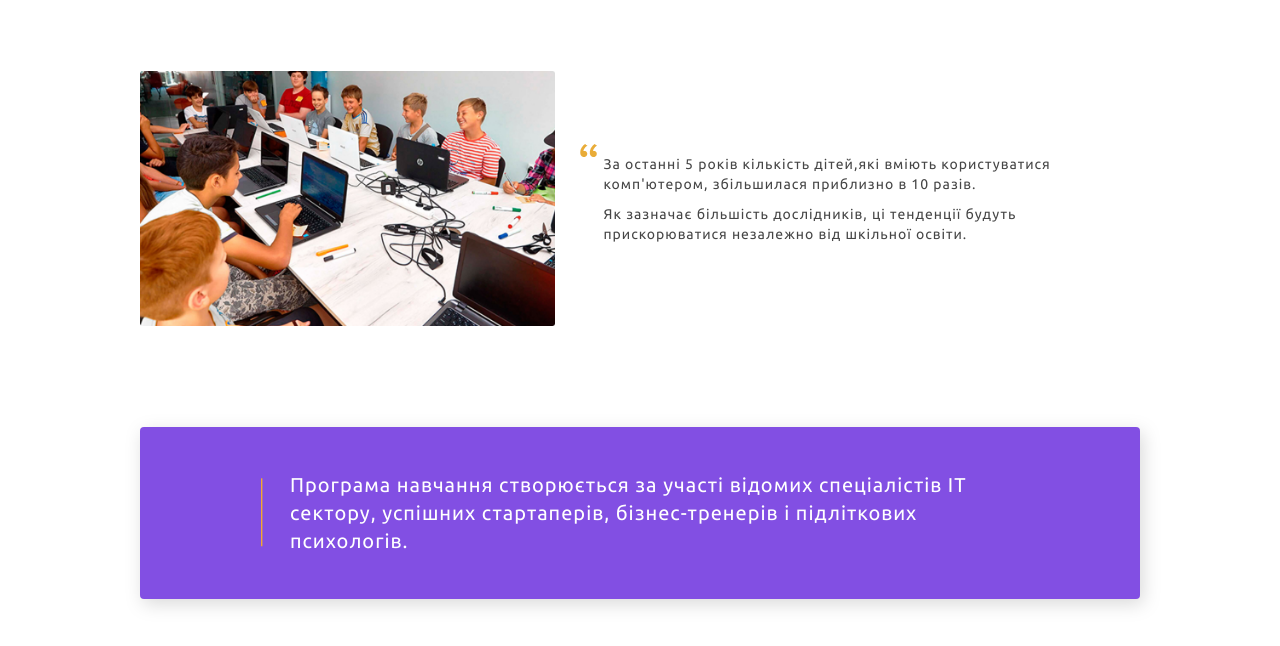
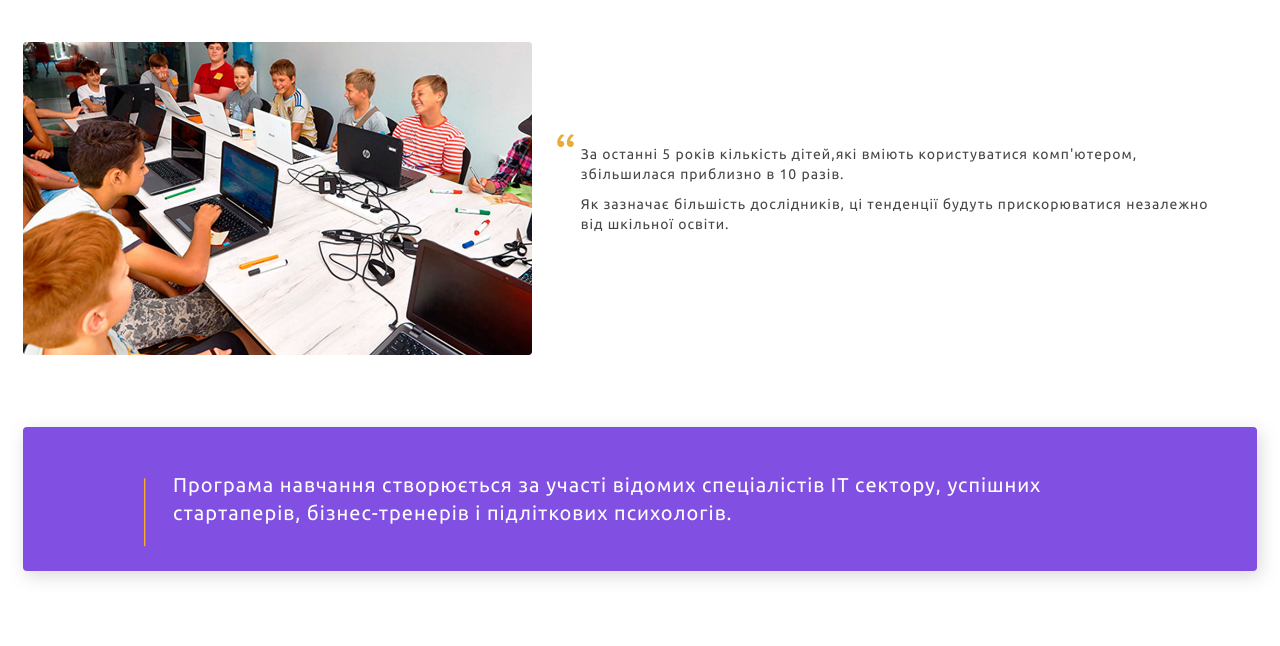
Before and after one commit to Yuliia-ui/literate-telegram, a plain HTML site: page index.html in a window 1280 px wide. Drawn offline with Linux system fonts and the light colour scheme.

Commit message:
Add changed

```diff
--- a/css/style.css
+++ b/css/style.css
@@ -20,7 +20,7 @@ body {
 }
 
 .container {
-  max-width: 1340px;
+  max-width: 280px;
   padding-right: 20px;
   padding-left: 20px;
   margin-left: auto;
@@ -40,9 +40,9 @@ body {
 
 @media screen and (min-width: 768px) {
   .container {
-    max-width: 670px;
-    padding-left: 40px;
-    padding-right: 40px;
+    max-width: 660px;
+    padding-left: 20px;
+    padding-right: 20px;
   }
 
   .description__content--image {
@@ -57,11 +57,11 @@ body {
   }
 }
 
-@media screen and (min-width: 1024px) {
+@media screen and (min-width: 1100px) {
   .container {
-    max-width: 1000px;
-    padding-left: 40px;
-    padding-right: 40px;
+    max-width: 1234px;
+    padding-left: 20px;
+    padding-right: 20px;
   }
 }
 
@@ -106,6 +106,7 @@ body {
   .description__about {
     position: relative;
     margin-top: 20px;
+    padding-right: 64px;
     padding-bottom: 10px;
     font-size: 18px;
     color: #444444;
@@ -119,7 +120,7 @@ body {
   }
 }
 
-@media screen and (min-width: 1024px) {
+@media screen and (min-width: 1100px) {
   .description__cont {
     display: flex;
     flex-direction: row-reverse;
@@ -128,9 +129,9 @@ body {
 
   .description__about {
     position: relative;
-    margin-top: 20px;
+    margin-top: 0;
     padding-bottom: 10px;
-    padding-right: 10px;
+    padding-right: 30px;
     padding-left: 49px;
     font-size: 18px;
     color: #444444;
@@ -231,7 +232,7 @@ body {
   }
 }
 
-@media screen and (min-width: 1024px) {
+@media screen and (min-width: 1100px) {
   .program {
     position: relative;
     font-size: 25px;
```
